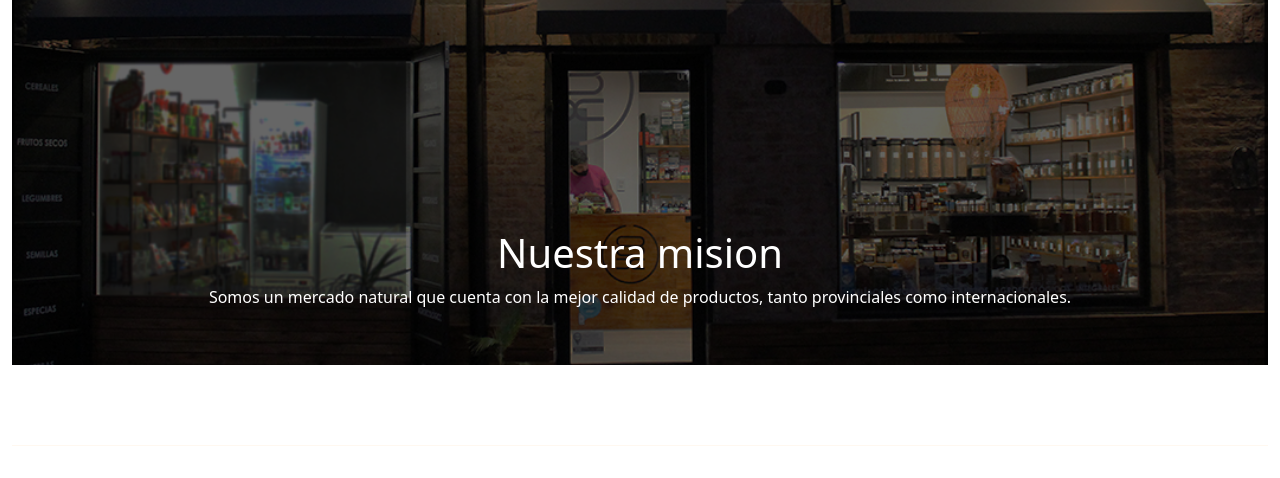
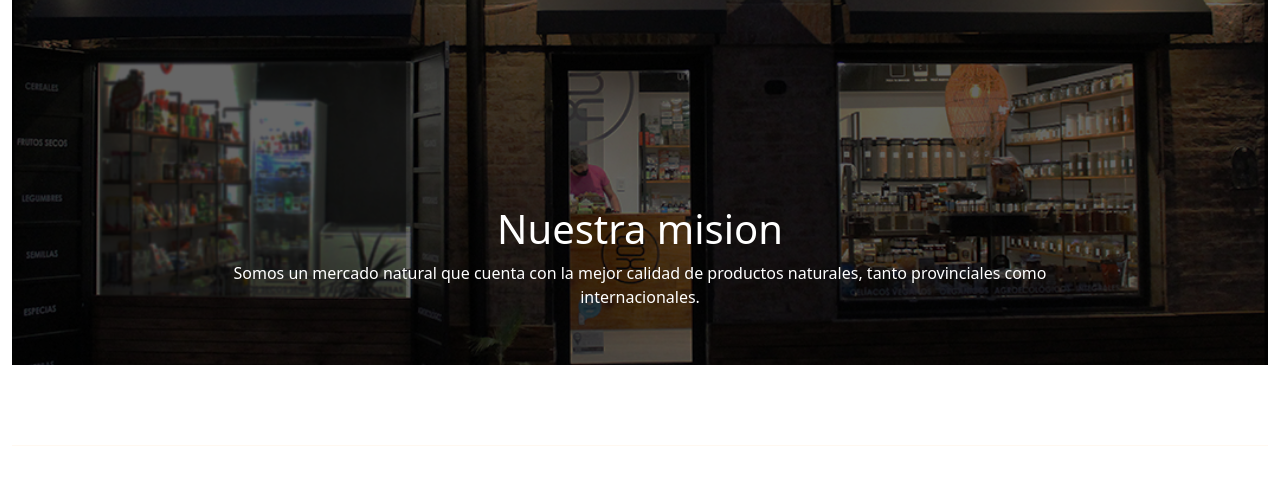
Before and after one commit to JuanfraR96/PFRuizVillegas, a plain HTML site: page index.html in a window 1280 px wide. Shown: the part 322-800 px from the top of the page. Drawn offline with Linux system fonts and the light colour scheme.

Commit message:
grabo version master

```diff
--- a/index.html
+++ b/index.html
@@ -61,7 +61,7 @@
                     <div class="container">
                       <div class="carousel-caption text-start">
                         <h1 class="ubicacionCarrusel">Nuestra mision</h1>
-                        <p class="ubicacionCarrusel">Somos un mercado natural que cuenta con la mejor calidad de productos, tanto provinciales como internacionales.</p>
+                        <p class="ubicacionCarrusel">Somos un mercado natural que cuenta con la mejor calidad de productos naturales, tanto provinciales como internacionales.</p>
                       </div>
                     </div>
                   </div>
```
Also changed, not shown: 1 other file.
